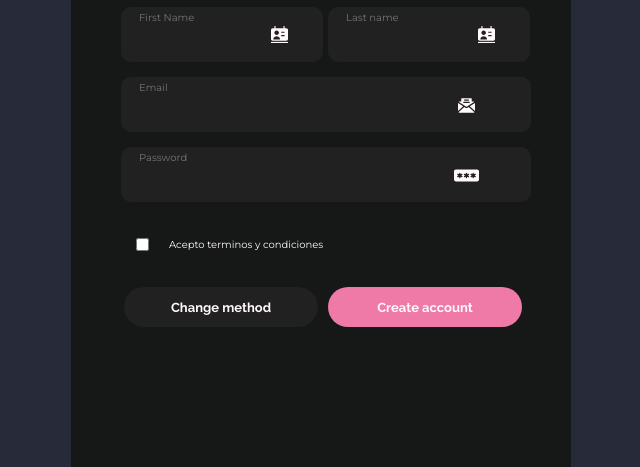
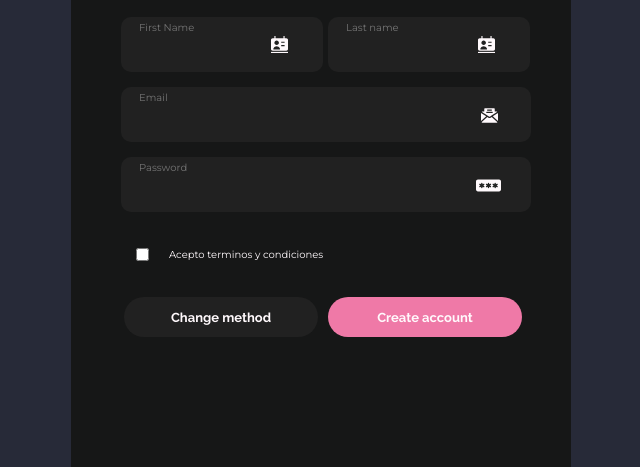
Before and after one commit to Mo-ani/FrontendDev, a plain HTML site: page HTML-CSS/07-Formularios/ejercicio/index.html in a window 1280 px wide. Shown: the part 333-800 px from the top of the page, without its empty margins (319-959 px from the left). Drawn offline with Linux system fonts and the light colour scheme.

Commit message:
Finish 07

```diff
--- a/HTML-CSS/07-Formularios/ejercicio/style.css
+++ b/HTML-CSS/07-Formularios/ejercicio/style.css
@@ -39,7 +39,7 @@ body{
 .headerlogin h1{
     font-family: var(--font2);
     color: var(--text-color);
-    margin-bottom: 30px;
+    margin-bottom: 10px;
 }
 .headerlogin h1 .dot{
     font-size: 65px;
@@ -62,6 +62,7 @@ body{
     flex-direction: column;
     align-items: flex-start;
     gap: 15px;
+    margin-top: 20px;
 }
 .bodylogin input{
     height: 55px;
@@ -115,13 +116,13 @@ body{
     background-image: url(img/email-mail-svgrepo-com.svg);
     background-repeat: no-repeat;
     background-size: 17px;
-    background-position: 337px 20px;
+    background-position: 360px 20px;
 }
 .bodylogin input[type="password"]{
     background-image: url(img/password-svgrepo-com.svg);
     background-repeat: no-repeat;
     background-size: 25px;
-    background-position: 333px 16px;
+    background-position: 355px 16px;
 }
 .bodylogin .agree{
     width: 100%;
```
